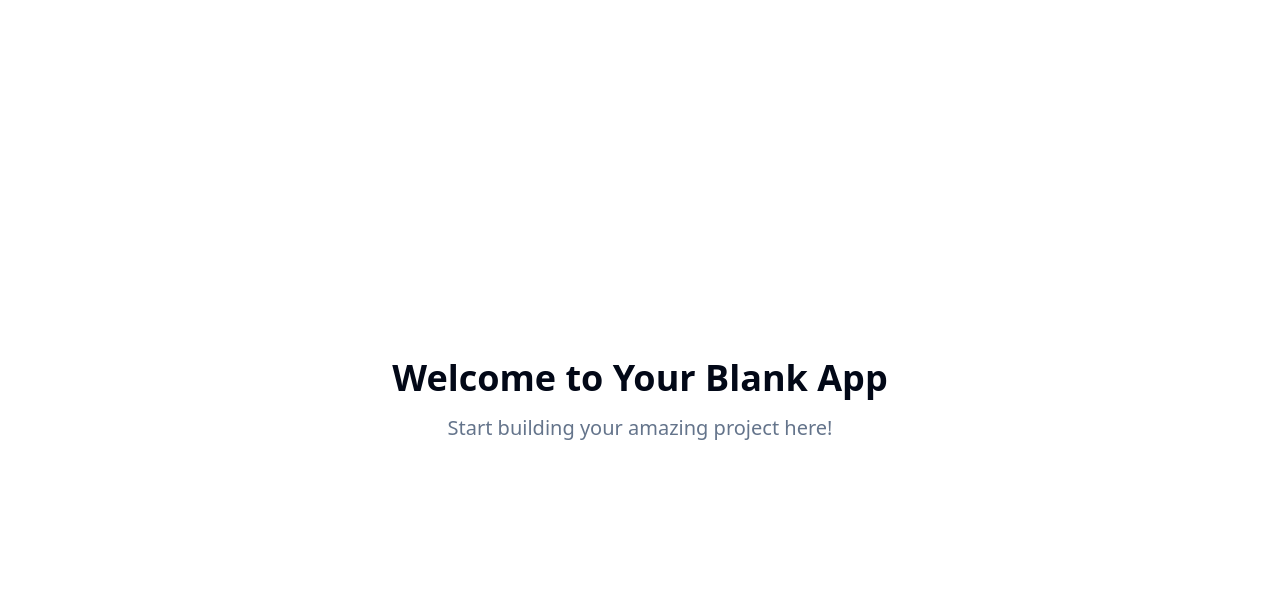
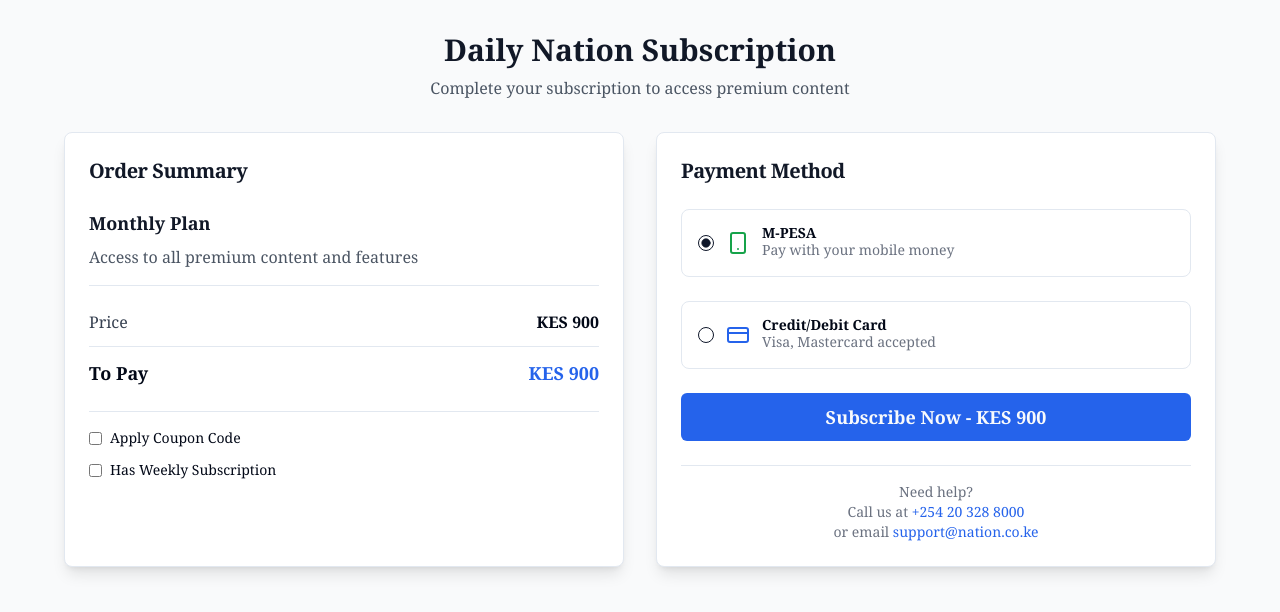
Before and after one commit to source4400/nation-checkout-flow, a React (Vite) app: page / in a window 1280 px wide. Shown: the top 612 px of the page. Built offline with nearby package versions, Linux system fonts and the light colour scheme.

Commit message:
feat: Implement checkout page
Create a checkout page with plan details on the left and payment options on the right.

```diff
--- a/index.html
+++ b/index.html
@@ -1,22 +1,15 @@
-<!DOCTYPE html>
+
+<!doctype html>
 <html lang="en">
   <head>
     <meta charset="UTF-8" />
+    <link rel="icon" type="image/svg+xml" href="/favicon.ico" />
     <meta name="viewport" content="width=device-width, initial-scale=1.0" />
-    <title>nation-checkout-flow</title>
-    <meta name="description" content="Lovable Generated Project" />
-    <meta name="author" content="Lovable" />
-
-    <meta property="og:title" content="nation-checkout-flow" />
-    <meta property="og:description" content="Lovable Generated Project" />
-    <meta property="og:type" content="website" />
-    <meta property="og:image" content="https://lovable.dev/opengraph-image-p98pqg.png" />
-
-    <meta name="twitter:card" content="summary_large_image" />
-    <meta name="twitter:site" content="@lovable_dev" />
-    <meta name="twitter:image" content="https://lovable.dev/opengraph-image-p98pqg.png" />
+    <title>Lovable</title>
+    <link rel="preconnect" href="https://fonts.googleapis.com">
+    <link rel="preconnect" href="https://fonts.gstatic.com" crossorigin>
+    <link href="https://fonts.googleapis.com/css2?family=Inter:wght@400;500;600;700&display=swap" rel="stylesheet">
   </head>
-
   <body>
     <div id="root"></div>
     <script type="module" src="/src/main.tsx"></script>
--- /dev/null
+++ b/src/components/CheckoutPage.tsx
@@ -0,0 +1,193 @@
+
+import React, { useState } from 'react';
+import { Card, CardContent, CardHeader, CardTitle } from '@/components/ui/card';
+import { Button } from '@/components/ui/button';
+import { Input } from '@/components/ui/input';
+import { Label } from '@/components/ui/label';
+import { RadioGroup, RadioGroupItem } from '@/components/ui/radio-group';
+import { CreditCard, Smartphone } from 'lucide-react';
+
+interface CheckoutState {
+  hasCoupon: boolean;
+  hasWeeklySubscription: boolean;
+  paymentMethod: 'mpesa' | 'card';
+}
+
+const CheckoutPage = () => {
+  const [state, setState] = useState<CheckoutState>({
+    hasCoupon: false,
+    hasWeeklySubscription: false,
+    paymentMethod: 'mpesa'
+  });
+
+  const basePrice = 900;
+  const couponDiscount = 100;
+  const proRataDiscount = 280;
+
+  const calculateTotal = () => {
+    let total = basePrice;
+    if (state.hasCoupon) {
+      total -= couponDiscount;
+    }
+    if (state.hasWeeklySubscription) {
+      total -= proRataDiscount;
+    }
+    return total;
+  };
+
+  const finalPrice = calculateTotal();
+
+  return (
+    <div className="min-h-screen bg-gray-50 font-georgia">
+      <div className="container mx-auto py-8 px-4">
+        <div className="max-w-6xl mx-auto">
+          <div className="text-center mb-8">
+            <h1 className="text-3xl font-bold text-gray-900 mb-2">Daily Nation Subscription</h1>
+            <p className="text-gray-600">Complete your subscription to access premium content</p>
+          </div>
+
+          <div className="grid lg:grid-cols-2 gap-8">
+            {/* Left Side - Order Summary */}
+            <Card className="shadow-lg">
+              <CardHeader>
+                <CardTitle className="text-xl font-bold text-gray-900">Order Summary</CardTitle>
+              </CardHeader>
+              <CardContent className="space-y-6">
+                {/* Plan Details */}
+                <div className="border-b pb-4">
+                  <h3 className="text-lg font-semibold text-gray-900 mb-2">Monthly Plan</h3>
+                  <p className="text-gray-600">Access to all premium content and features</p>
+                </div>
+
+                {/* Price Breakdown */}
+                <div className="space-y-3">
+                  <div className="flex justify-between items-center">
+                    <span className="text-gray-700">Price</span>
+                    <span className="font-semibold">KES {basePrice}</span>
+                  </div>
+
+                  {/* Coupon Section */}
+                  {state.hasCoupon && (
+                    <div className="flex justify-between items-center text-green-600">
+                      <span>Discount Coupon (NMG100)</span>
+                      <span>-KES {couponDiscount}</span>
+                    </div>
+                  )}
+
+                  {/* Pro-rata Discount */}
+                  {state.hasWeeklySubscription && (
+                    <div className="flex justify-between items-center text-blue-600">
+                      <span>Pro-rata Discount</span>
+                      <span>-KES {proRataDiscount}</span>
+                    </div>
+                  )}
+
+                  <div className="border-t pt-3">
+                    <div className="flex justify-between items-center font-bold text-lg">
+                      <span>To Pay</span>
+                      <span className="text-blue-600">KES {finalPrice}</span>
+                    </div>
+                  </div>
+                </div>
+
+                {/* Test Toggles */}
+                <div className="space-y-3 pt-4 border-t">
+                  <div className="flex items-center space-x-2">
+                    <input
+                      type="checkbox"
+                      id="coupon"
+                      checked={state.hasCoupon}
+                      onChange={(e) => setState(prev => ({ ...prev, hasCoupon: e.target.checked }))}
+                      className="rounded"
+                    />
+                    <Label htmlFor="coupon" className="text-sm">Apply Coupon Code</Label>
+                  </div>
+
+                  <div className="flex items-center space-x-2">
+                    <input
+                      type="checkbox"
+                      id="weekly"
+                      checked={state.hasWeeklySubscription}
+                      onChange={(e) => setState(prev => ({ ...prev, hasWeeklySubscription: e.target.checked }))}
+                      className="rounded"
+                    />
+                    <Label htmlFor="weekly" className="text-sm">Has Weekly Subscription</Label>
+                  </div>
+                </div>
+              </CardContent>
+            </Card>
+
+            {/* Right Side - Payment Method */}
+            <Card className="shadow-lg">
+              <CardHeader>
+                <CardTitle className="text-xl font-bold text-gray-900">Payment Method</CardTitle>
+              </CardHeader>
+              <CardContent className="space-y-6">
+                <RadioGroup
+                  value={state.paymentMethod}
+                  onValueChange={(value) => setState(prev => ({ ...prev, paymentMethod: value as 'mpesa' | 'card' }))}
+                  className="space-y-4"
+                >
+                  <div className="flex items-center space-x-3 p-4 border rounded-lg hover:bg-gray-50 transition-colors">
+                    <RadioGroupItem value="mpesa" id="mpesa" />
+                    <Label htmlFor="mpesa" className="flex items-center space-x-3 cursor-pointer flex-1">
+                      <Smartphone className="h-6 w-6 text-green-600" />
+                      <div>
+                        <div className="font-semibold">M-PESA</div>
+                        <div className="text-sm text-gray-500">Pay with your mobile money</div>
+                      </div>
+                    </Label>
+                  </div>
+
+                  <div className="flex items-center space-x-3 p-4 border rounded-lg hover:bg-gray-50 transition-colors">
+                    <RadioGroupItem value="card" id="card" />
+                    <Label htmlFor="card" className="flex items-center space-x-3 cursor-pointer flex-1">
+                      <CreditCard className="h-6 w-6 text-blue-600" />
+                      <div>
+                        <div className="font-semibold">Credit/Debit Card</div>
+                        <div className="text-sm text-gray-500">Visa, Mastercard accepted</div>
+                      </div>
+                    </Label>
+                  </div>
+                </RadioGroup>
+
+                {/* Coupon Code Input */}
+                {state.hasCoupon && (
+                  <div className="space-y-2">
+                    <Label htmlFor="couponCode">Coupon Code</Label>
+                    <div className="flex space-x-2">
+                      <Input
+                        id="couponCode"
+                        placeholder="Enter coupon code"
+                        defaultValue="NMG100"
+                        className="flex-1"
+                      />
+                      <Button variant="outline">Apply</Button>
+                    </div>
+                  </div>
+                )}
+
+                {/* Subscribe Button */}
+                <Button
+                  className="w-full h-12 text-lg font-semibold bg-blue-600 hover:bg-blue-700"
+                  onClick={() => console.log('Subscribe clicked', { finalPrice, paymentMethod: state.paymentMethod })}
+                >
+                  Subscribe Now - KES {finalPrice}
+                </Button>
+
+                {/* Contact Info */}
+                <div className="text-center text-sm text-gray-500 pt-4 border-t">
+                  <p>Need help?</p>
+                  <p>Call us at <span className="text-blue-600">+254 20 328 8000</span></p>
+                  <p>or email <span className="text-blue-600">support@nation.co.ke</span></p>
+                </div>
+              </CardContent>
+            </Card>
+          </div>
+        </div>
+      </div>
+    </div>
+  );
+};
+
+export default CheckoutPage;
--- a/src/pages/Index.tsx
+++ b/src/pages/Index.tsx
@@ -1,14 +1,8 @@
-// Update this page (the content is just a fallback if you fail to update the page)
+
+import CheckoutPage from "@/components/CheckoutPage";
 
 const Index = () => {
-  return (
-    <div className="min-h-screen flex items-center justify-center bg-background">
-      <div className="text-center">
-        <h1 className="text-4xl font-bold mb-4">Welcome to Your Blank App</h1>
-        <p className="text-xl text-muted-foreground">Start building your amazing project here!</p>
-      </div>
-    </div>
-  );
+  return <CheckoutPage />;
 };
 
 export default Index;
--- a/tailwind.config.ts
+++ b/tailwind.config.ts
@@ -1,3 +1,4 @@
+
 import type { Config } from "tailwindcss";
 
 export default {
@@ -18,6 +19,10 @@ export default {
 			}
 		},
 		extend: {
+			fontFamily: {
+				'georgia': ['Georgia', 'Times New Roman', 'serif'],
+				'sans': ['Inter', 'system-ui', 'sans-serif'],
+			},
 			colors: {
 				border: 'hsl(var(--border))',
 				input: 'hsl(var(--input))',
```
